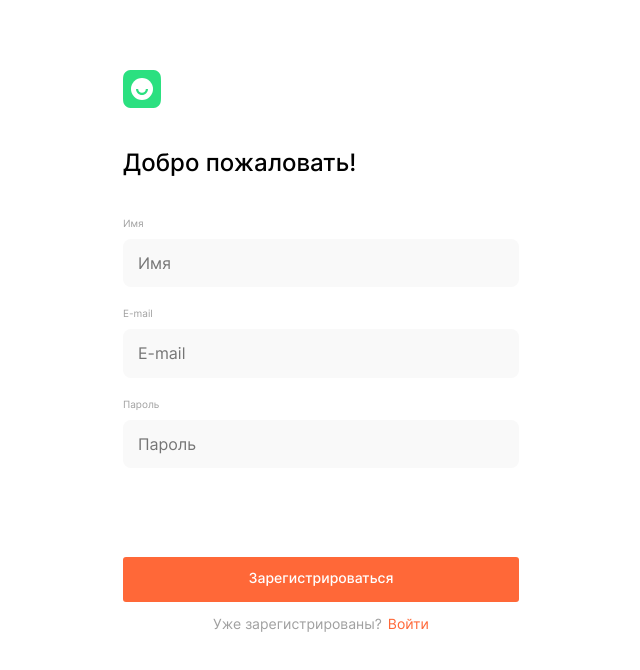
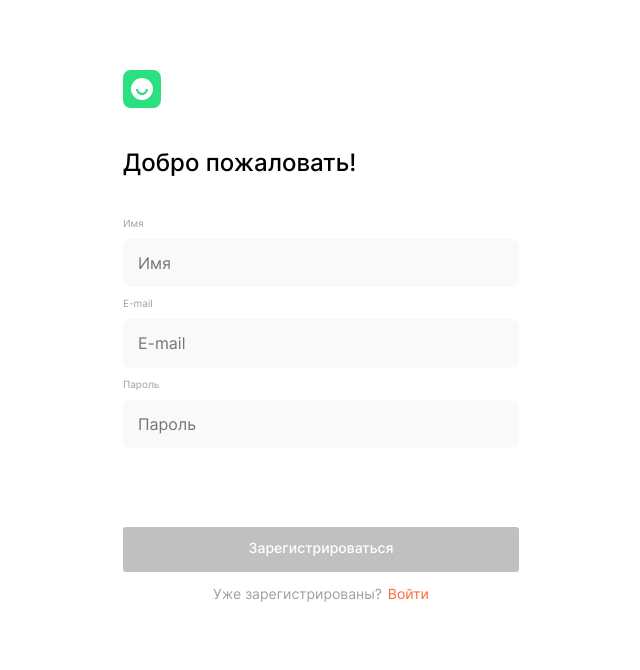
Before and after one commit to xatepk/movies-explorer-frontend, a React (Create React App) app: page /signup in a window 1280 px wide. Shown: the top 670 px of the page, without its empty margins (319-959 px from the left). Built offline with nearby package versions, Linux system fonts and the light colour scheme; no server answers.

Commit message:
feature:Auth

```diff
--- a/src/components/App/App.js
+++ b/src/components/App/App.js
@@ -1,6 +1,6 @@
 import React, { useState, useEffect } from 'react';
 import { getMovies } from '../../utils/MoviesApi';
-import { Route, Switch } from 'react-router-dom';
+import { Route, Switch, useHistory } from 'react-router-dom';
 import './App.css';
 import '../../index.css';
 import Main from '../Main/Main';
@@ -10,6 +10,8 @@ import Profile from '../Profile/Profile';
 import Register from '../Register/Register';
 import Login from '../Login/Login';
 import NotFound from'../NotFound/NotFound';
+import ProtectedRoute from '../ProtectedRoute';
+import * as auth from '../../utils/MainApi';
 
 function App() {
   const [moviesList, setMoviesList] = useState([]);
@@ -19,8 +21,13 @@ function App() {
     addItems:4,
   });
   const [contentLoading, setContentLoading] = useState(false);
-  const [badMovieRequest, setbadMovieRequest] = useState(false);
+  const [badMovieRequest, setBadMovieRequest] = useState(false);
   const [emptyMoviesList, setEmptyMoviesList] = useState(false);
+  const [token, setToken] = useState('');
+  const [loggedIn, setloggedIn] = useState(false);
+  const [badRequest, setBadRequest] = useState(false);
+
+  const history = useHistory();
 
   useEffect(() => {
     const moviesData = JSON.parse(localStorage.getItem('moviesData'));
@@ -33,7 +40,7 @@ function App() {
         setMoviesList(res);
       })
       .catch((err) => {
-        setbadMovieRequest(true);
+        setBadMovieRequest(true);
       })
     }
   }, []);
@@ -57,25 +64,47 @@ function App() {
 
   const handleSeachMovie = (searchString) => {
     setFilteredList({...filteredList, movieCards:[]});
-    setbadMovieRequest(false);
+    setBadMovieRequest(false);
     setEmptyMoviesList(false);
 
     setContentLoading(true);
     const newList = moviesList
       .filter((movie) => movie.nameRU.toLowerCase().includes(searchString.toLowerCase()));
 
-    // debugger;
     if (newList.length === 0) {
       setEmptyMoviesList(true);
     } else {
       setFilteredList({...filteredList, movieCards:newList});
     }
-    // setTimeout(()=>setContentLoading(false), 2000);
     setContentLoading(false)
   }
 
   const showMore = (itemsList) => {
     setFilteredList({...filteredList, itemsToShow:itemsList});
+  }
+
+  const handleRegister = ({ email, password, name }) => {
+    auth.register(password, email, name)
+    .then((res) => {
+      handleLogin({ email, password });
+    })
+    .catch((err) => {
+      debugger;
+      setBadRequest(true);
+    });
+  }
+
+  const handleLogin = ({ email, password }) => {
+    debugger;
+    auth.authorize(email, password)
+    .then((data) => {
+    if (data.token){
+      setToken(data.token);
+      setloggedIn(true);
+      history.push('/movies');
+    }
+  })
+    .catch(err => console.log(err));
   }
 
   return (
@@ -84,25 +113,29 @@ function App() {
         <Route exact path="/">
           <Main />
         </Route>
-        <Route path="/movies">
-          <Movies handleSeachMovie={handleSeachMovie}
-                  movies={filteredList}
-                  contentLoading={contentLoading}
-                  showMore={showMore}
-                  badMovieRequest={badMovieRequest}
-                  emptyMoviesList={emptyMoviesList} />
-        </Route>
-        <Route path="/saved-movies">
-          <SavedMovies />
-        </Route>
-        <Route path="/profile">
-          <Profile />
-        </Route>
+        <ProtectedRoute
+          path="/movies"
+          component={Movies}
+          handleSeachMovie={handleSeachMovie}
+          movies={filteredList}
+          contentLoading={contentLoading}
+          showMore={showMore}
+          badMovieRequest={badMovieRequest}
+          emptyMoviesList={emptyMoviesList} />
+        <ProtectedRoute
+          path="/saved-movies"
+          component={SavedMovies} />
+        <ProtectedRoute
+          path="/profile"
+          component={Profile} />
         <Route path="/signup">
-          <Register />
+          <Register
+            handleRegister={handleRegister}
+            badRequest={badRequest} />
         </Route>
         <Route path="/signin">
-          <Login />
+          <Login
+            handleLogin={handleLogin} />
         </Route>
         <Route path="">
           <NotFound />
--- a/src/components/Auth/Auth.css
+++ b/src/components/Auth/Auth.css
@@ -32,7 +32,7 @@
   padding: 15px;
   border-radius: 8px;
   background-color: #F9F9F9;
-  margin-bottom: 20px;
+  margin-bottom: 10px;
   box-sizing: border-box;
 }
 
@@ -46,14 +46,18 @@
   line-height: 1.21;
   font-weight: 500;
   color: #fff;
-  background-color: #FF6838;
+  background-color: #C0C0C0;
   border-radius: 3px;
   width: 100%;
   padding: 13px 0 15px;
   box-sizing: border-box;
 }
 
-.auth__button-container:hover {
+.auth__button-container_active {
+  background-color: #FF6838;
+}
+
+.auth__button-container_active:hover {
   cursor: pointer;
 }
 
@@ -77,6 +81,12 @@
 .auth__auth-link {
   color: #FF6838;
   text-decoration: none;
+}
+
+.auth__error {
+  color: red;
+  font-size: 10px;
+  margin-bottom: 10px;
 }
 
 @media screen and (max-width: 1279px) {
--- a/src/components/Auth/Auth.js
+++ b/src/components/Auth/Auth.js
@@ -1,8 +1,35 @@
 import './Auth.css';
 import { Link } from 'react-router-dom';
+import { useFormWithValidation } from '../FormValidathion';
 import Logo from '../Logo/Logo';
+import React from 'react';
+import cn from 'classnames';
 
-function Auth({ heading, children, textButton, textLink, link, textQuestion, marginTop}) {
+function Auth({
+  heading,
+  textButton,
+  textLink,
+  link,
+  textQuestion,
+  marginTop,
+  handleAuth
+}) {
+
+  const {
+    values,
+    errors,
+    isValid,
+    handleChange,
+    resetForm
+  } = useFormWithValidation({});
+
+
+  function handleSubmit(e){
+    e.preventDefault();
+    handleAuth(values);
+    resetForm();
+
+  }
 
   const marginStyle = {
     marginTop: marginTop
@@ -12,13 +39,43 @@ function Auth({ heading, children, textButton, textLink, link, textQuestion, mar
     <div className="auth">
       <Logo />
       <p className="auth__heading">{heading}</p>
-      <form className="auth__form" method="POST" action="#">
-        {children}
+      <form onSubmit={handleSubmit} className="auth__form" method="POST" action="#">
+        {(link === "signin") &&
+        <>
+          <label className="auth__label" htmlFor="name">Имя</label>
+          <input className="auth__item"
+            value={values.name}
+            onChange={handleChange}
+            minLength={ 2 }
+            pattern="^[а-яА-ЯёЁa-zA-Z -]+$"
+            id="name" name="name"
+            required type="text"
+            placeholder="Имя"
+            autoComplete="off" />
+          {errors.name && <span className="auth__error">{errors.name}</span>}
+        </>
+        }
         <label className="auth__label" htmlFor="email">E-mail</label>
-        <input className="auth__item" id="email" required type="email" placeholder="E-mail" autoComplete="off" />
+        <input className="auth__item"
+          value={values.email}
+          onChange={handleChange}
+          id="email" name="email"
+          required type="email"
+          placeholder="E-mail"
+          autoComplete="off" />
+        {errors.email && <span className="auth__error">{errors.email}</span>}
         <label className="auth__label" htmlFor="password">Пароль</label>
-        <input className="auth__item" required id="password" name="password" type="password" placeholder="Пароль" autoComplete="off" />
-        <input style={marginStyle} className="auth__button-container" type="submit" value={textButton} />
+        <input className="auth__item"
+          value={values.password}
+          onChange={handleChange}
+          required
+          id="password"
+          name="password"
+          type="password"
+          placeholder="Пароль"
+          autoComplete="off" />
+        {errors.password && <span className="auth__error">{errors.password}</span>}
+        <input style={marginStyle} className={cn("auth__button-container", {"auth__button-container_active" : isValid})} type="submit" value={textButton} disabled={!isValid} />
       </form>
       <div className="auth__question">
         <p className="auth__question-text">{textQuestion}</p>
--- /dev/null
+++ b/src/components/FormValidathion.js
@@ -0,0 +1,42 @@
+import React, { useCallback } from "react";
+
+//хук управления формой
+export function useForm() {
+  const [values, setValues] = React.useState({});
+
+  const handleChange = (event) => {
+    const target = event.target;
+    const value = target.value;
+    const name = target.name;
+    setValues({...values, [name]: value});
+  };
+
+  return {values, handleChange, setValues};
+}
+
+//хук управления формой и валидации формы
+export function useFormWithValidation() {
+  const [values, setValues] = React.useState({});
+  const [errors, setErrors] = React.useState({});
+  const [isValid, setIsValid] = React.useState(false);
+
+  const handleChange = (event) => {
+    const target = event.target;
+    const name = target.name;
+    const value = target.value;
+    setValues({...values, [name]: value});
+    setErrors({...errors, [name]: target.validationMessage });
+    setIsValid(target.closest("form").checkValidity());
+  };
+
+  const resetForm = useCallback(
+    (newValues = {}, newErrors = {}, newIsValid = false) => {
+      setValues(newValues);
+      setErrors(newErrors);
+      setIsValid(newIsValid);
+    },
+    [setValues, setErrors, setIsValid]
+  );
+
+  return { values, handleChange, errors, isValid, resetForm };
+}
--- a/src/components/Login/Login.js
+++ b/src/components/Login/Login.js
@@ -1,14 +1,15 @@
 import './Login.css';
 import Auth from '../Auth/Auth';
 
-function Login() {
+function Login({ handleLogin }) {
   return(
     <Auth link="signup"
     heading="Рады видеть!"
     textButton="Войти"
     textQuestion="Ещё не зарегистрированы?"
     textLink="Регистрация"
-    marginTop="157px" />
+    marginTop="157px"
+    handleAuth={handleLogin} />
   )
 }
 
--- a/src/components/MoviesCard/MoviesCard.js
+++ b/src/components/MoviesCard/MoviesCard.js
@@ -1,7 +1,7 @@
 import './MoviesCard.css';
 import movieImg from '../../images/_movie.svg';
 
-function MoviesCard({ movie }) {
+function MoviesCard({ movie, onMovieLike }) {
 
   const movieImage = ((movie.image) ? `https://api.nomoreparties.co${movie.image.url}` : movieImg);
 
--- /dev/null
+++ b/src/components/ProtectedRoute.js
@@ -0,0 +1,13 @@
+import React from 'react';
+import { Route, Redirect } from "react-router-dom";
+
+const ProtectedRoute = ({ component: Component, ...props  }) => {
+  return (
+    <Route>
+      {
+        () => props.loggedIn ? <Component {...props} /> : <Redirect to="./signin" />
+      }
+    </Route>
+)}
+
+export default ProtectedRoute;
--- a/src/components/Register/Register.js
+++ b/src/components/Register/Register.js
@@ -1,17 +1,15 @@
 import './Register.css';
 import Auth from '../Auth/Auth';
 
-function Register() {
+function Register({ handleRegister }) {
   return(
     <Auth link="signin"
           heading="Добро пожаловать!"
           textButton="Зарегистрироваться"
           textQuestion="Уже зарегистрированы?"
           textLink="Войти"
-          marginTop="69px">
-      <label className="auth__label" htmlFor="name">Имя</label>
-      <input className="auth__item" id="name" required type="text" placeholder="Имя" autoComplete="off" />
-    </Auth>
+          marginTop="69px"
+          handleAuth={handleRegister} />
   );
 }
 
--- a/src/utils/MainApi.js
+++ b/src/utils/MainApi.js
@@ -0,0 +1,50 @@
+// export const BASE_URL = 'https://api.xatepk.students.nomoreparties.space';
+export const BASE_URL = 'http://localhost:3000';
+
+export const register = (password, email, name) => {
+  return fetch(`${BASE_URL}/signup`, {
+    method: 'POST',
+    headers: {
+      'Content-Type': 'application/json'
+    },
+    body: JSON.stringify({password, email, name})
+  })
+  .then((response) => {
+    return response.json();
+  })
+  .then((res) => {
+    return res;
+  })
+  .catch((err) => console.log(err));
+};
+
+export const authorize = (email, password) => {
+  return fetch(`${BASE_URL}/signin`, {
+    method: 'POST',
+    headers: {
+      'Content-Type': 'application/json'
+    },
+    body: JSON.stringify({email, password})
+  })
+  .then((response => response.json()))
+  .then((data) => {
+    if (data.token){
+      localStorage.setItem('jwt', data.token);
+      return data;
+    }
+  })
+  .catch(err => console.log(err))
+};
+
+// export const getContent = (token) => {
+//   return fetch(`${BASE_URL}/users/me`, {
+//     method: 'GET',
+//     headers: {
+//       'Content-Type': 'application/json',
+//       'Authorization': `Bearer ${token}`,
+//     }
+//   })
+//   .then(res => res.json())
+//   .then(data => data)
+//   .catch(err => console.log(err))
+// }
```
Also changed, not shown: src/components/MoviesCardList/MoviesCardList.js (+7 -3 lines).
